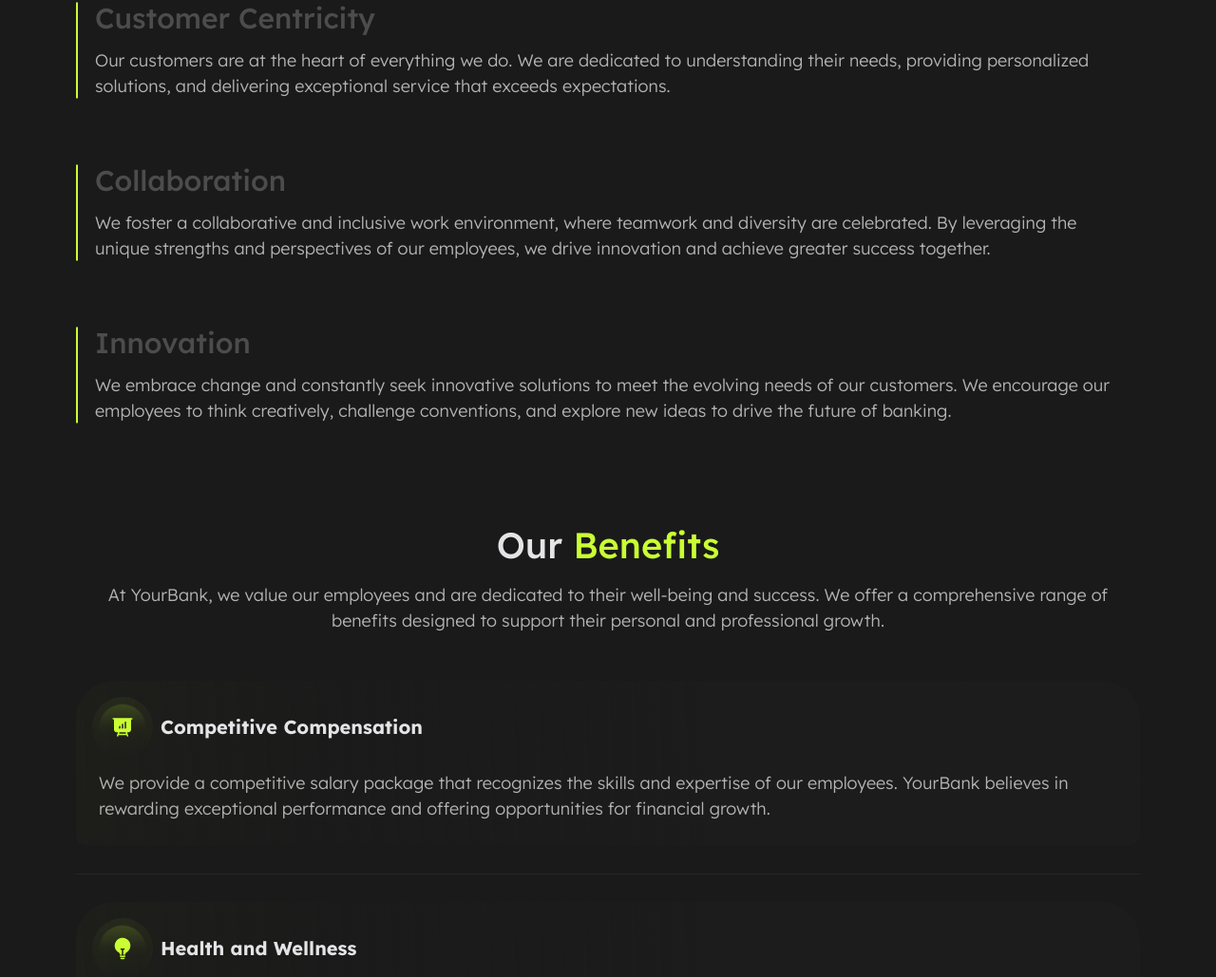
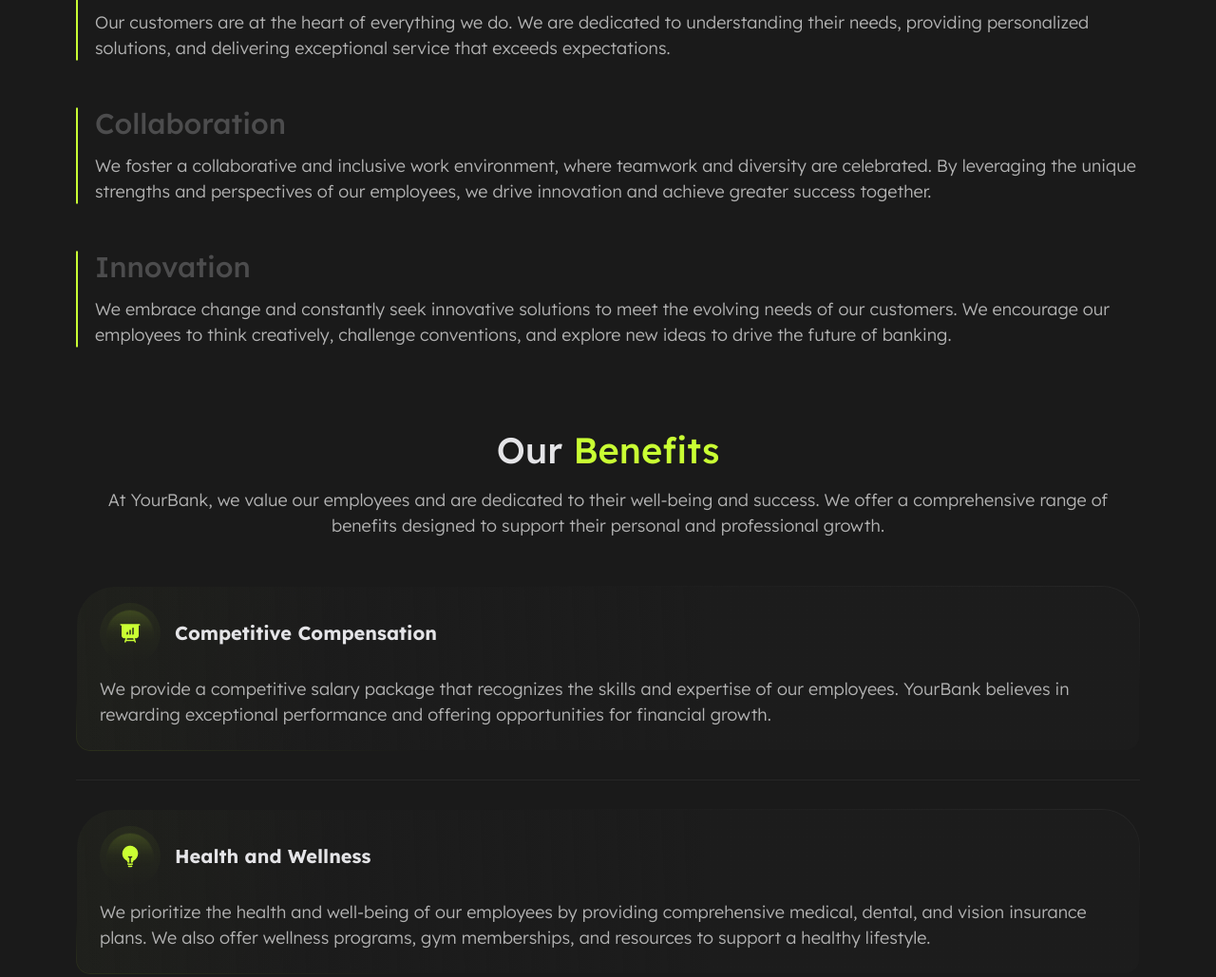
Before and after one commit to hadreemustaffa/yourbank-main, a website built with Vite: page careers/index.html in a window 1280 px wide. Shown: the part 1638-2667 px from the top of the page at 95% size. Built offline with nearby package versions, Linux system fonts and the light colour scheme.

Commit message:
style: extract card into component and minor touch up

```diff
--- a/careers/index.html
+++ b/careers/index.html
@@ -132,7 +132,8 @@
       </div>
 
       <div class="container__content">
-        <div class="container__card container__card--gradient bg-dots--left">
+        <div class="container__card-wrapper">
+          <div class="container__card container__card--gradient">
             <div class="container__card-title">
               <div class="container__content-icon">
                 <img class="icon icon--lg" src="/public/images/dark/icons/presentation-chart-bar-icon.png" alt="">
@@ -140,13 +141,16 @@
               <h3>Competitive Compensation</h3>
             </div>
             <p>
-            We provide a competitive salary package that recognizes the skills and expertise of our employees. YourBank
+              We provide a competitive salary package that recognizes the skills and expertise of our employees.
+              YourBank
               believes in rewarding exceptional performance and offering opportunities for financial growth.
             </p>
+          </div>
         </div>
 
         <div class="line"></div>
 
+        <div class="container__card-wrapper">
           <div class="container__card container__card--gradient">
             <div class="container__card-title">
               <div class="container__content-icon">
@@ -156,13 +160,16 @@
             </div>
             <p>
               We prioritize the health and well-being of our employees by providing comprehensive medical, dental, and
-            vision insurance plans. We also offer wellness programs, gym memberships, and resources to support a healthy
+              vision insurance plans. We also offer wellness programs, gym memberships, and resources to support a
+              healthy
               lifestyle.
             </p>
+          </div>
         </div>
 
         <div class="line"></div>
 
+        <div class="container__card-wrapper">
           <div class="container__card container__card--gradient">
             <div class="container__card-title">
               <div class="container__content-icon">
@@ -171,13 +178,16 @@
               <h3>Retirement Planning</h3>
             </div>
             <p>
-            YourBank is committed to helping employees plan for their future. We offer a retirement savings plan with a
+              YourBank is committed to helping employees plan for their future. We offer a retirement savings plan with
+              a
               generous employer match to help them build a secure financial foundation for the long term.
             </p>
+          </div>
         </div>
 
         <div class="line"></div>
 
+        <div class="container__card-wrapper">
           <div class="container__card container__card--gradient">
             <div class="container__card-title">
               <div class="container__content-icon">
@@ -190,6 +200,7 @@
               arrangements, paid time off, parental leave, and other programs that support employees in managing their
               personal and professional commitments.
             </p>
+          </div>
         </div>
       </div>
 
--- a/sass/base/_typography.scss
+++ b/sass/base/_typography.scss
@@ -38,7 +38,8 @@ h3 {
   font-size: $font-size-xl;
 }
 
-p {
+p,
+.footer__bottom-bar {
   color: $grey-70;
   font-weight: $font-weight-light;
 }
--- /dev/null
+++ b/sass/components/_card.scss
@@ -0,0 +1,52 @@
+@use "../abstracts/" as *;
+
+.container__card {
+  @include flex(column);
+  gap: $space-xs;
+  border-radius: $space-sm;
+  height: 100%;
+  padding: $space-lg;
+  background-repeat: no-repeat;
+  background-size: 40%;
+  text-align: left;
+
+  &.container__card--darkest {
+    background-color: $grey-10;
+    border: 1px solid $grey-20;
+  }
+  &.container__card--dark {
+    background-color: $grey-11;
+    border: 1px solid $grey-20;
+  }
+  &.container__card--transparent {
+    background-color: transparent;
+    position: relative;
+    padding: 0 0 0 $space-lg;
+    &::before {
+      content: "";
+      position: absolute;
+      width: 2px;
+      height: 100%;
+      background-color: $green-60;
+      top: 50%;
+      left: 0;
+      translate: 0 -50%;
+    }
+  }
+  &.container__card--gradient {
+    padding: $space-xl;
+    gap: $space-lg;
+    border-radius: inherit;
+    background: $grey-11;
+    background: linear-gradient(104.68deg, hsla(76, 100%, 60%, 0.05) -29.1%, hsla(76, 100%, 60%, 0) 25.24%),
+      linear-gradient(267.5deg, $grey-11 40.67%, hsla(0, 0%, 11%, 0) 99.81%);
+  }
+
+  .container__card-title {
+    display: grid;
+    grid-template-columns: 64px auto;
+    grid-template-rows: 1fr;
+    align-items: center;
+    column-gap: $space-sm;
+  }
+}
--- a/sass/components/_index.scss
+++ b/sass/components/_index.scss
@@ -1 +1,2 @@
 @forward "button";
+@forward "card";
--- a/sass/layout/_container.scss
+++ b/sass/layout/_container.scss
@@ -39,7 +39,7 @@
   .container__text {
     grid-area: 2 / 1 / -1 / 1;
     padding: $space-xl;
-    border-radius: 20px;
+    border-radius: $space-lg;
     background-color: $grey-10;
   }
   .container-pattern {
@@ -79,6 +79,7 @@
 }
 
 .container__content-icon {
+  margin: 0 auto;
   border: 1px solid transparent;
   background:
     linear-gradient(hsl(76, 100%, 60%, 0.1), hsl(76, 100%, 60%, 0) 47%) padding-box,
@@ -102,59 +103,10 @@
   }
 }
 
-.container__card {
-  @include flex(column);
-  gap: $space-xs;
-  border-radius: 10px;
-  height: 100%;
-  padding: $space-lg;
-  background-repeat: no-repeat;
-  background-size: 40%;
-  text-align: left;
-
-  &.container__card--darkest {
-    background-color: $grey-10;
-    border: 1px solid $grey-20;
-  }
-  &.container__card--dark {
-    background-color: $grey-11;
-    border: 1px solid $grey-20;
-  }
-  &.container__card--transparent {
-    background-color: transparent;
-    position: relative;
-    &::before {
-      content: "";
-      position: absolute;
-      width: 2px;
-      height: calc(100% - $space-3xl);
-      background-color: $green-60;
-      top: 50%;
-      left: 0;
-      translate: 0 -50%;
-    }
-  }
-  &.container__card--gradient {
-    background: $grey-11;
-    background: linear-gradient(104.68deg, hsla(76, 100%, 60%, 0.05) -29.1%, hsla(76, 100%, 60%, 0) 25.24%),
-      linear-gradient(267.5deg, $grey-11 40.67%, hsla(0, 0%, 11%, 0) 99.81%);
-    border-top-left-radius: $space-3xl;
-    border-top-right-radius: $space-3xl;
-    padding: $space-xl;
-    gap: $space-lg;
-  }
-
-  .container__card-title {
-    @include flex;
-    align-items: center;
-    gap: $space-sm;
-  }
-}
-
 .container__tabs {
   @include flex;
   padding: $space-2xs;
-  border-radius: 5rem;
+  border-radius: $space-6xl;
   align-self: center;
   background-color: $grey-11;
   border: 1px solid $grey-15;
--- a/sass/layout/_footer.scss
+++ b/sass/layout/_footer.scss
@@ -74,7 +74,7 @@ footer {
             width: 1px;
             height: 20px;
             right: -$space-4xs;
-            background-color: $white;
+            background-color: $grey-70;
           }
         }
       }
--- a/sass/pages/_careers.scss
+++ b/sass/pages/_careers.scss
@@ -1,4 +1,29 @@
 @use "../abstracts/" as *;
+
+.container--values {
+  .container__content {
+    gap: $space-4xl;
+  }
+}
+
+.container--benefits {
+  .container__card-wrapper {
+    border-radius: $space-sm;
+    border-top-left-radius: $space-3xl;
+    border-top-right-radius: $space-3xl;
+    border: solid 1px transparent;
+    background-image: linear-gradient($grey-11, $grey-11),
+      linear-gradient(
+        to right top,
+        hsl(76, 100%, 60%, 0.1),
+        hsl(0, 0%, 15%, 0) 17%,
+        hsl(0, 0%, 15%, 0) 69%,
+        hsl(0, 0%, 15%)
+      );
+    background-origin: border-box;
+    background-clip: padding-box, border-box;
+  }
+}
 
 .container__card-job {
   gap: $space-2xl;
```
Lines whose indentation alone changed are shown as unchanged.
